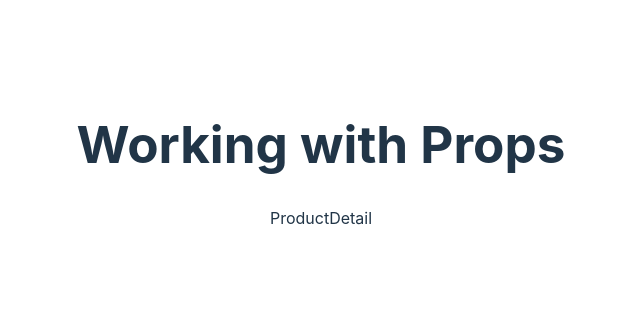
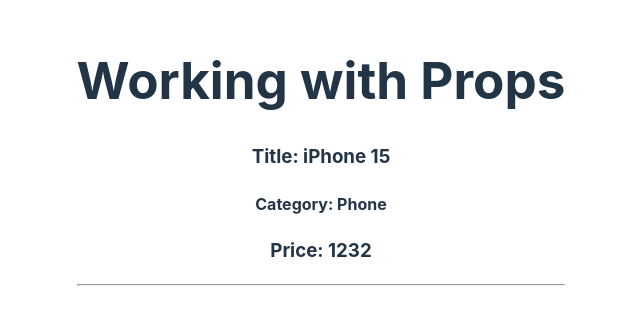
Before and after one commit to wgong/DigiSafari-React, a React (Vite) app in the folder Module05/props-demo-app/: page / in a window 1280 px wide. Shown: the part 244-568 px from the top of the page, without its empty margins (319-959 px from the left). Built offline with nearby package versions, Linux system fonts and the light colour scheme.

Commit message:
product details as props

```diff
--- a/Module05/props-demo-app/src/App.jsx
+++ b/Module05/props-demo-app/src/App.jsx
@@ -6,7 +6,7 @@
   return (
     <>
       <h1>Working with Props</h1>
-      <ProductDetail />
+      <ProductDetail title="iPhone 15" category="Phone" price={1232}/>
     </>
   )
 }
--- a/Module05/props-demo-app/src/components/ProductDetail.jsx
+++ b/Module05/props-demo-app/src/components/ProductDetail.jsx
@@ -1,8 +1,13 @@
 import React from 'react'
 
-function ProductDetail() {
+function ProductDetail(props) {
   return (
-    <div>ProductDetail</div>
+    <div>
+      <h3>Title: {props.title}</h3>
+      <h4>Category: {props.category}</h4>
+      <h3>Price: {props.price}</h3>
+      <hr/>
+    </div>
   )
 }
 
```
